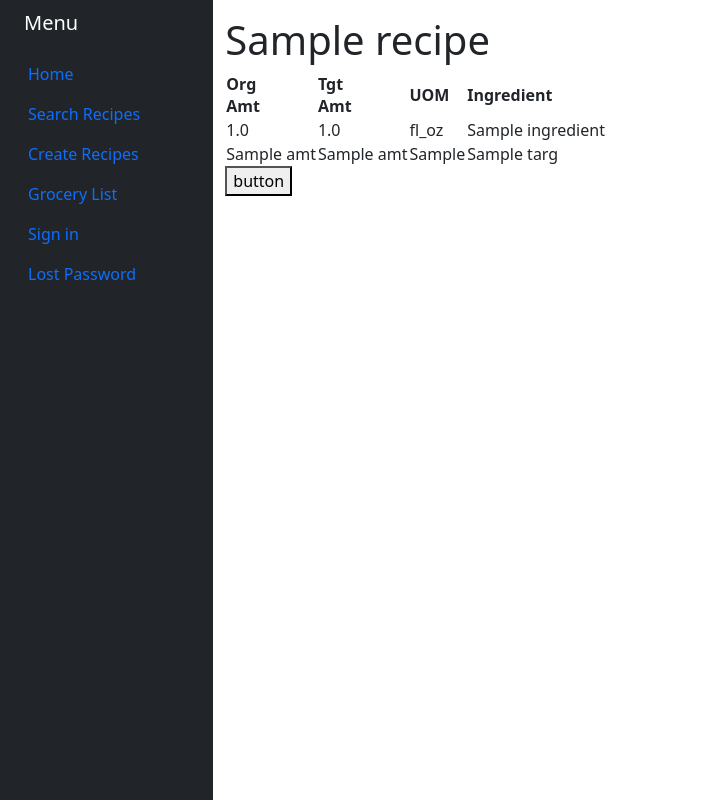
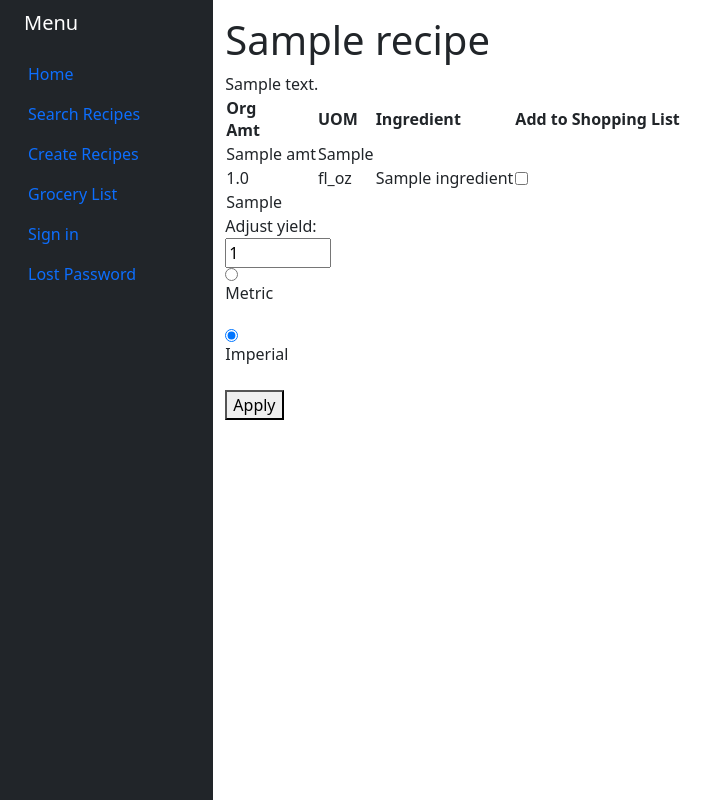
Before and after one commit to sjmcclure2/reciplan, a Django app: template reciplan/templates/reciplan/recipe_view.html in a window 1280 px wide. Shown: the whole page, without its empty margins (0-718 px from the left). Run offline with Django 4.2, Linux system fonts and the light colour scheme; tables that the repository leaves empty hold one stand-in row (values such as "Sample post"); the template is opened without the code that fills it: values that come from a table or form of the project are taken from there, most other values are stand-ins (such as "Sample title", 1, 10 or a date in 2020).

Commit message:
Merge branch 'conversions' of https://github.com/jd1224/reciplan into conversions

```diff
--- a/reciplan/templates/reciplan/recipe_view.html
+++ b/reciplan/templates/reciplan/recipe_view.html
@@ -5,44 +5,45 @@
 <table>
   <tr>
     <th>Org<br>Amt</th>
-    <th>Tgt<br>Amt</th>
     <th>UOM</th>
     <th>Ingredient</th>
+    <th>Add to Shopping List</th>
   </tr>
+
+  {% for targ in targs %}
+  <tr>
+    <td>{{ targ.amt }}</td>
+    <td>{{ targ.unit_of_measure }}</td>
+    </tr>
+  {% endfor %}
+
   {% for ingredient in ingredients %}
   <tr>
     <td>{{ ingredient.amt }}</td>
-    <td>{{ ingredient.amt }}</td>
     <td>{{ ingredient.unit_of_measure }}</td>
     <td>{{ ingredient.name }}</td>
+    <td> <input method="POST" type="checkbox" name="is_checked"></td> <!--This feeds into cart.views -->
   </tr>
-  {% endfor %}
-  {% for targ in targs %}
-  <tr>
-    <td>{{ targ.amt }}</td>
-    <td>{{ targ.amt }}</td>
-    <td>{{ targ.unit_of_measure }}</td>
-    <td>{{ targ.name }}</td>
-  </tr>
-  {% endfor %}
-</table>
-<form method="POST">{% csrf_token %}<button type='submit'>button</button></form>
-
-<!-- <div class="card" style="width: 18rem;">
-    <img class="card-img-top" src="/media/{{recipe.image}}" alt="Card image cap">
-    <div class="card-body">
-      <h5 class="card-title">{{recipe.title}}</h5>
-      <p class="card-text">{{recipe.description}}</p>
-      <ul>
-
-        {% for ingredient in ingredients %}
-        <li>{{ ingredient.name }} {{ ingredient.amt }} {{ ingredient.unit_of_measure }}</li>
-        {% endfor %}
-      </ul>
-      {% for ingredient in ingredients %}
+    {% endfor %}
 
 
-      {% endfor %}
-    </div>
-  </div> -->
+  <tr>{{ recipe.description }} </tr>
+</table>
+<table>
+  <tr>
+    <td> {{ recipe.directions }} </td>
+  </tr>
+</table>
+
+<form method="POST">
+  {% csrf_token %}
+  <label for="convert_yield">Adjust yield:</label>
+  <input type="number" id="convert_yield" name="convert_y" min="1" max="9999" value="1">
+  <input type="radio" id="metric" name ="unit_conv" value="Metric">
+  <label for="imperial">Metric</label><br>
+  <input type="radio" id="imperial" name="unit_conv" value="Imperial" checked>
+  <label for="imperial">Imperial</label><br>
+  <button type='submit'>Apply</button>
+</form>
+
 {% endblock %}
```
Also changed, not shown: reciplan/templates/reciplan/create_recipe.html (+13 -48 lines).
